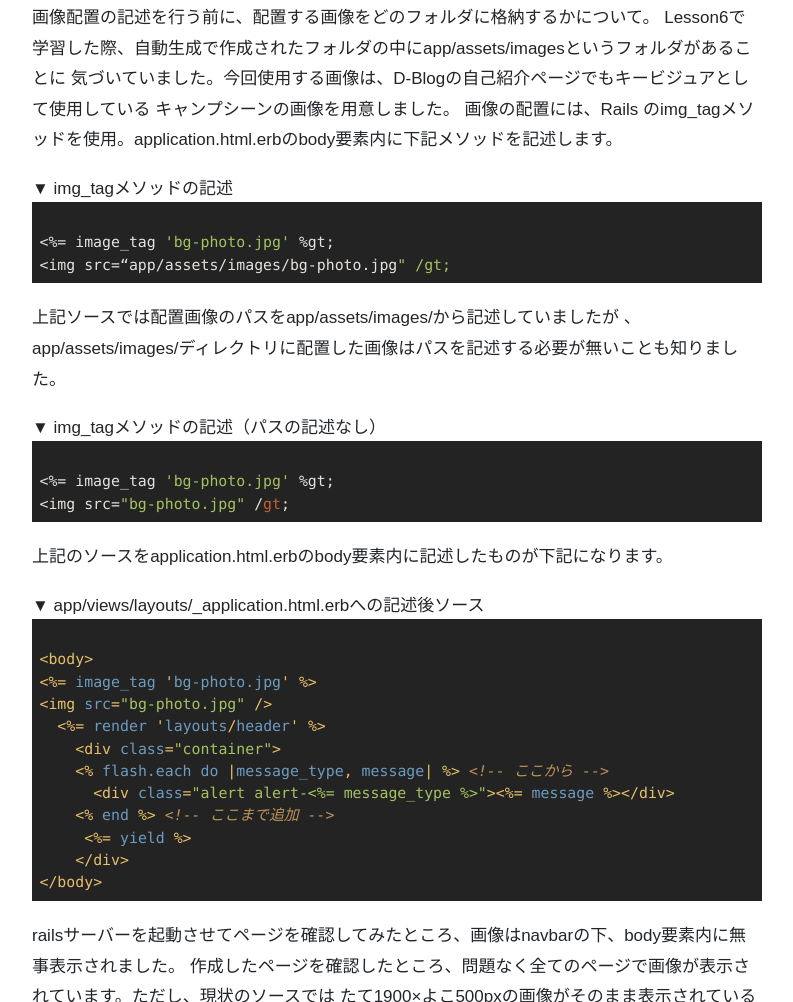
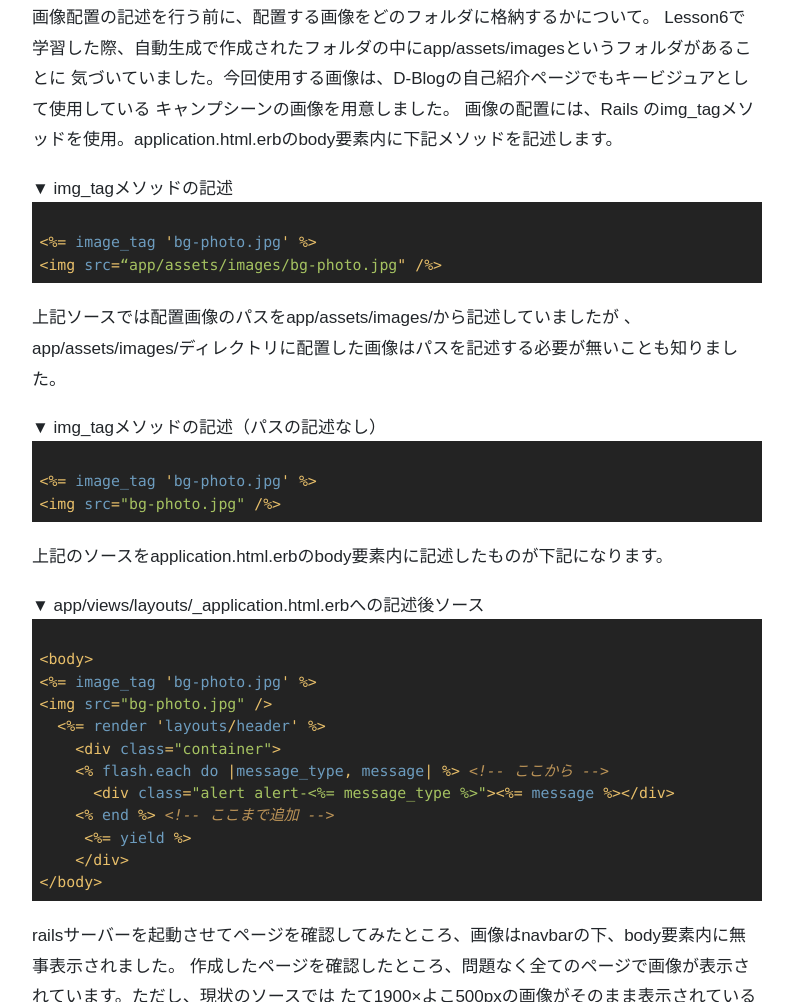
Before and after one commit to daiyamas/daiyamas.github.io, a website: page posts/190123.html in a window 1280 px wide. Shown: the part 1495-2497 px from the top of the page, without its empty margins (243-1036 px from the left). Drawn offline with Linux system fonts and the light colour scheme.

Commit message:
0123.html

```diff
--- a/posts/190123.html
+++ b/posts/190123.html
@@ -115,8 +115,8 @@
             画像の配置には、Rails のimg_tagメソッドを使用。application.html.erbのbody要素内に下記メソッドを記述します。</p>
 <div class="module_code">▼ img_tagメソッドの記述</div>
 <pre><code class = “erb”>
-&lt;%= image_tag 'bg-photo.jpg' %gt;
-&lt;img src=“app/assets/images/bg-photo.jpg" /gt;
+&lt;%= image_tag 'bg-photo.jpg' %&gt;
+&lt;img src=“app/assets/images/bg-photo.jpg" /%&gt;
 </code></pre>
 
             <p>上記ソースでは配置画像のパスをapp/assets/images/から記述していましたが
@@ -124,8 +124,8 @@
 
 <div class="module_code">▼ img_tagメソッドの記述（パスの記述なし）</div>
 <pre><code class = “erb”>
-&lt;%= image_tag 'bg-photo.jpg' %gt;
-&lt;img src="bg-photo.jpg" /gt;
+&lt;%= image_tag 'bg-photo.jpg' %&gt;
+&lt;img src="bg-photo.jpg" /%&gt;
 </code></pre>
 
             <p>上記のソースをapplication.html.erbのbody要素内に記述したものが下記になります。</p>
```
